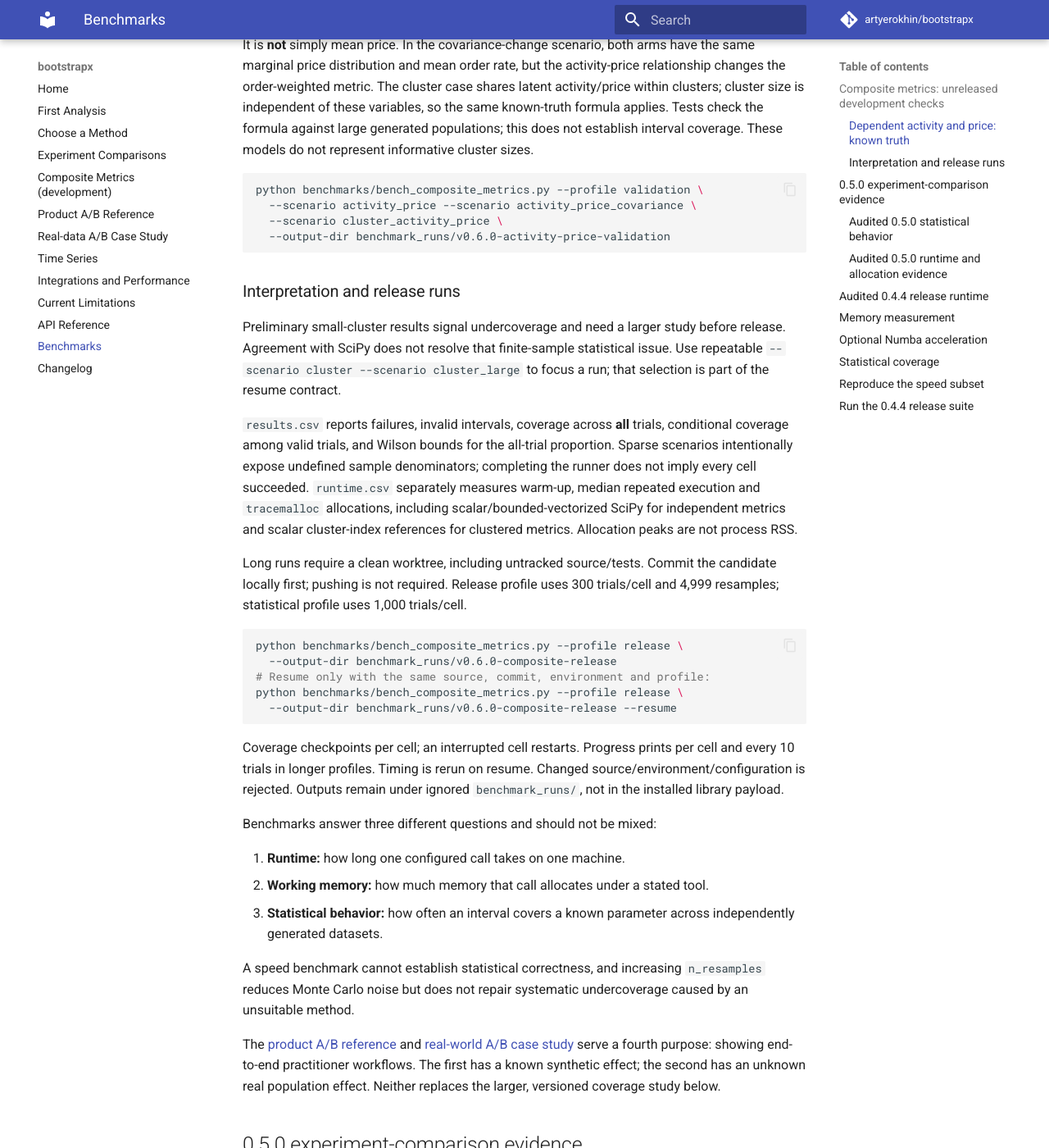
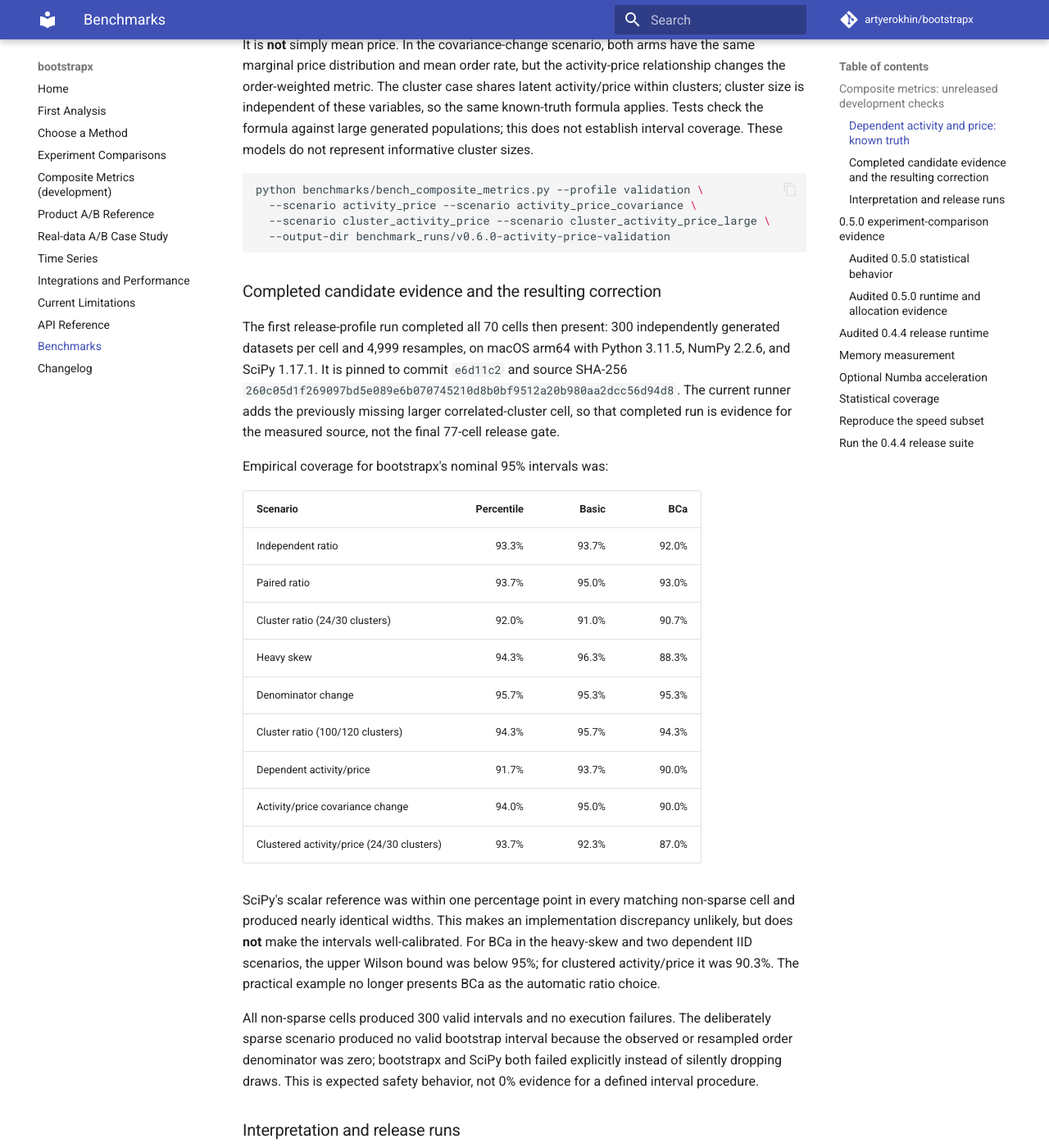
Before and after one commit to artyerokhin/bootstrapx, an MkDocs documentation site: the page built from docs/benchmarks.md, in a window 1280 px wide and 1400 px high, scrolled down 852 px. Shown: the whole window at 82% size. Built offline with MkDocs 1.6.1 and Material for MkDocs 9.7.7, drawn with Linux system fonts in a browser that asks for light colours; comment, search, counter and statistics services are not loaded; some of the changed text lies outside the part shown.

Commit message:
Refine composite metric interval guidance

````diff
--- a/docs/benchmarks.md
+++ b/docs/benchmarks.md
@@ -17,16 +17,16 @@ python benchmarks/bench_composite_metrics.py --profile validation \
 
 `quick` uses 2 trials and 99 resamples per cell; `validation` uses 30 trials and
 499 resamples. Both are preliminary checks, **not release coverage evidence**.
-Ten scenarios cover independent/paired/clustered ratios, heavy skew,
+Eleven scenarios cover independent/paired/clustered ratios, heavy skew,
 denominator changes, sparse orders, a larger-cluster comparison, and dependent
-activity/price cases. References resample entire rows or
+activity/price cases at both small and larger cluster counts. References resample entire rows or
 clusters, never columns separately. Delta-method intervals are another
 approximation, not a ground-truth coverage guarantee.
 
 ### Dependent activity and price: known truth
 
-The new `activity_price`, `activity_price_covariance` and
-`cluster_activity_price` scenarios share a latent standard-normal variable
+The new `activity_price`, `activity_price_covariance`,
+`cluster_activity_price`, and `cluster_activity_price_large` scenarios share a latent standard-normal variable
 `Z`. Conditional order count is Poisson with mean
 `rate * exp(b * Z - b² / 2)`; price is `exp(m + c * Z + s * epsilon)`, where
 `epsilon` is an independent standard normal. Revenue is order count times price.
@@ -47,16 +47,58 @@ coverage. These models do not represent informative cluster sizes.
 ```bash
 python benchmarks/bench_composite_metrics.py --profile validation \
   --scenario activity_price --scenario activity_price_covariance \
-  --scenario cluster_activity_price \
+  --scenario cluster_activity_price --scenario cluster_activity_price_large \
   --output-dir benchmark_runs/v0.6.0-activity-price-validation
 ```
 
+### Completed candidate evidence and the resulting correction
+
+The first release-profile run completed all 70 cells then present: 300
+independently generated datasets per cell and 4,999 resamples, on macOS arm64
+with Python 3.11.5, NumPy 2.2.6, and SciPy 1.17.1. It is pinned to commit
+`e6d11c2` and source SHA-256
+`260c05d1f269097bd5e089e6b070745210d8b0bf9512a20b980aa2dcc56d94d8`.
+The current runner adds the previously missing larger correlated-cluster cell,
+so that completed run is evidence for the measured source, not the final 77-cell
+release gate.
+
+Empirical coverage for bootstrapx's nominal 95% intervals was:
+
+| Scenario | Percentile | Basic | BCa |
+|---|---:|---:|---:|
+| Independent ratio | 93.3% | 93.7% | 92.0% |
+| Paired ratio | 93.7% | 95.0% | 93.0% |
+| Cluster ratio (24/30 clusters) | 92.0% | 91.0% | 90.7% |
+| Heavy skew | 94.3% | 96.3% | 88.3% |
+| Denominator change | 95.7% | 95.3% | 95.3% |
+| Cluster ratio (100/120 clusters) | 94.3% | 95.7% | 94.3% |
+| Dependent activity/price | 91.7% | 93.7% | 90.0% |
+| Activity/price covariance change | 94.0% | 95.0% | 90.0% |
+| Clustered activity/price (24/30 clusters) | 93.7% | 92.3% | 87.0% |
+
+SciPy's scalar reference was within one percentage point in every matching
+non-sparse cell and produced nearly identical widths. This makes an
+implementation discrepancy unlikely, but does **not** make the intervals
+well-calibrated. For BCa in the heavy-skew and two dependent IID scenarios, the
+upper Wilson bound was below 95%; for clustered activity/price it was 90.3%.
+The practical example no longer presents BCa as the automatic ratio choice.
+
+All non-sparse cells produced 300 valid intervals and no execution failures.
+The deliberately sparse scenario produced no valid bootstrap interval because
+the observed or resampled order denominator was zero; bootstrapx and SciPy both
+failed explicitly instead of silently dropping draws. This is expected safety
+behavior, not 0% evidence for a defined interval procedure.
+
 ### Interpretation and release runs
 
-Preliminary small-cluster results signal undercoverage and need a larger study
-before release. Agreement with SciPy does not resolve that finite-sample
-statistical issue. Use repeatable `--scenario cluster --scenario cluster_large`
-to focus a run; that selection is part of the resume contract.
+Release-profile small-cluster results demonstrate undercoverage. Agreement with
+SciPy does not resolve that finite-sample statistical issue. The baseline large
+cluster scenario is near nominal; the new `cluster_activity_price_large`
+scenario tests whether that improvement survives correlated numerator and
+denominator components. Use repeatable `--scenario cluster --scenario
+cluster_large --scenario cluster_activity_price
+--scenario cluster_activity_price_large` to focus a run; that selection is part
+of the resume contract.
 
 `results.csv` reports failures, invalid intervals, coverage across **all**
 trials, conditional coverage among valid trials, and Wilson bounds for the
````
Also changed, not shown: CHANGELOG.md (+5 -1 lines), README.md (+1 -1 lines), docs/changelog.md (+3 -1 lines), docs/composite-metrics.md (+16 -1 lines), docs/limitations.md (+8 -0 lines), docs/methods.md (+6 -2 lines), plans/0.6.0.md (+11 -0 lines), 5 other files.
